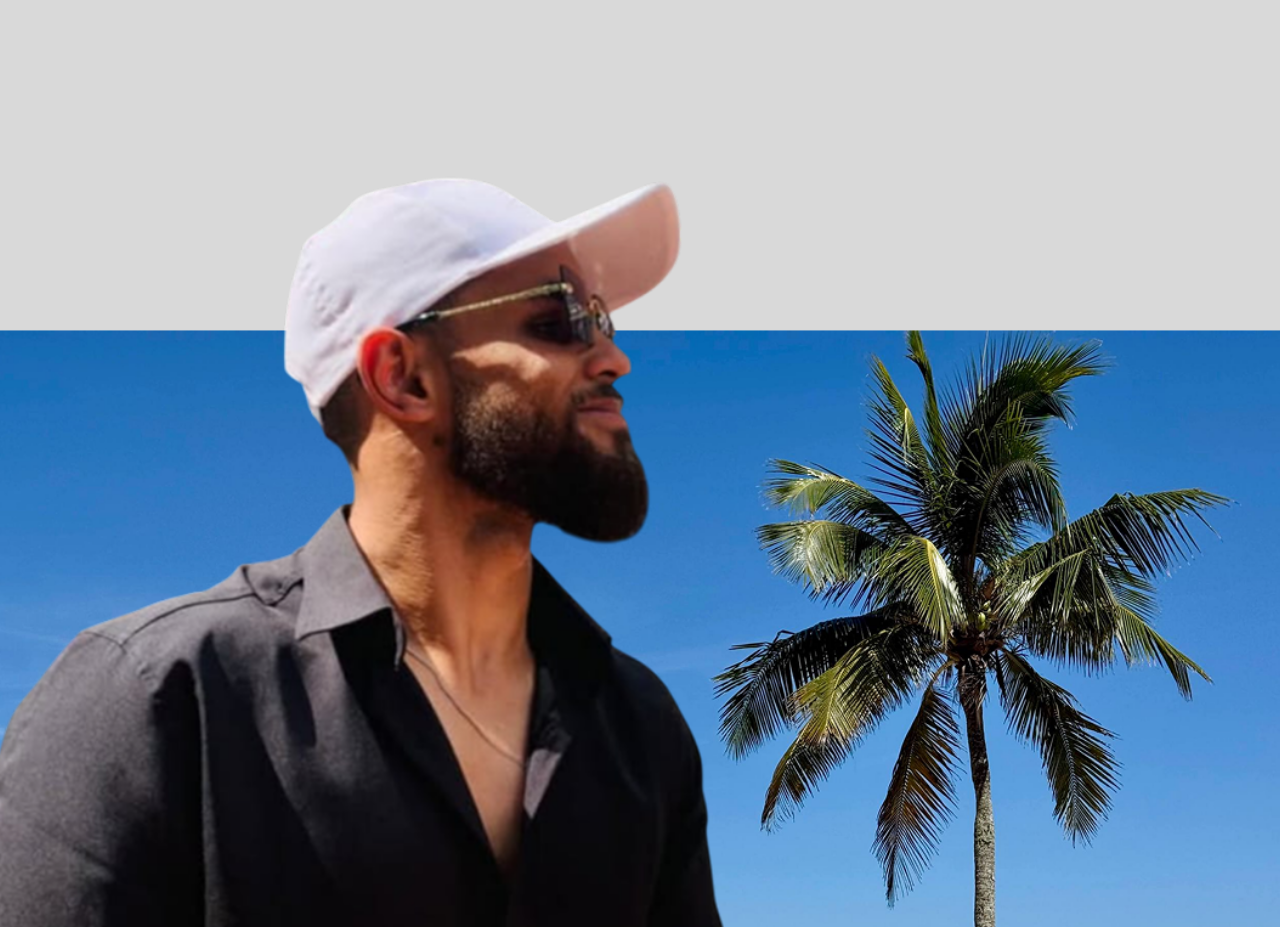
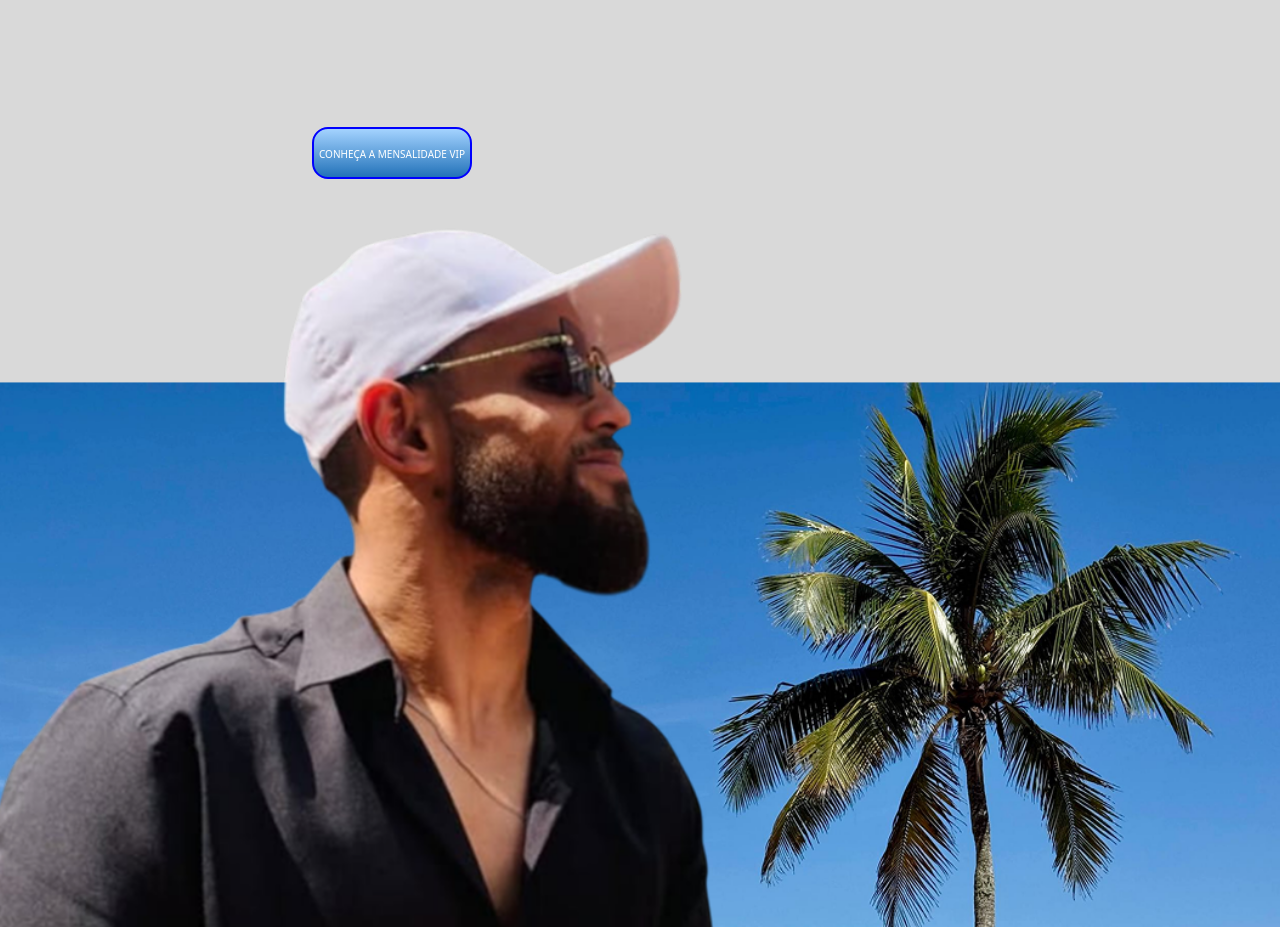
Before and after one commit to carloshenriquemartinssena-hub/alebarber2, a plain HTML site: page index.html in a window 1280 px wide. Shown: the part 3580-4507 px from the top of the page. Drawn offline with Linux system fonts and the light colour scheme; a web font is replaced by a local one.

Commit message:
Add files via upload

```diff
--- a/aleownbarber.css
+++ b/aleownbarber.css
@@ -199,6 +199,21 @@ color: #FF6C11;
  max-width:100% auto;
  min-height:100vh;
  margin: 2.2vh -2vh 0vh -2vh; }
+
+.butaovip  {
+       font-family:"Konkhmer Sleokchher", system-ui;
+    color: white;
+    background: linear-gradient( to top, #2272B9, #A4D3FF);
+    padding: 15px 5px 15px 5px;
+    display: block;
+    margin-left: 25%;
+    border: 2px solid blue;
+    border-radius: 16px;
+}
+
+.botaopraia {
+text-decoration:none;
+font-size:10px; }
 
  .text5 {
  color:black;
--- a/index.html
+++ b/index.html
@@ -199,6 +199,8 @@
 
   </table>
 
+  <button class="butaovip"> <a class="botaopraia" href="planomensal.html">CONHEÇA A MENSALIDADE VIP</a></button>
+
   <img class="alepraia" src="alepraia.png">
     </section>
 
```
